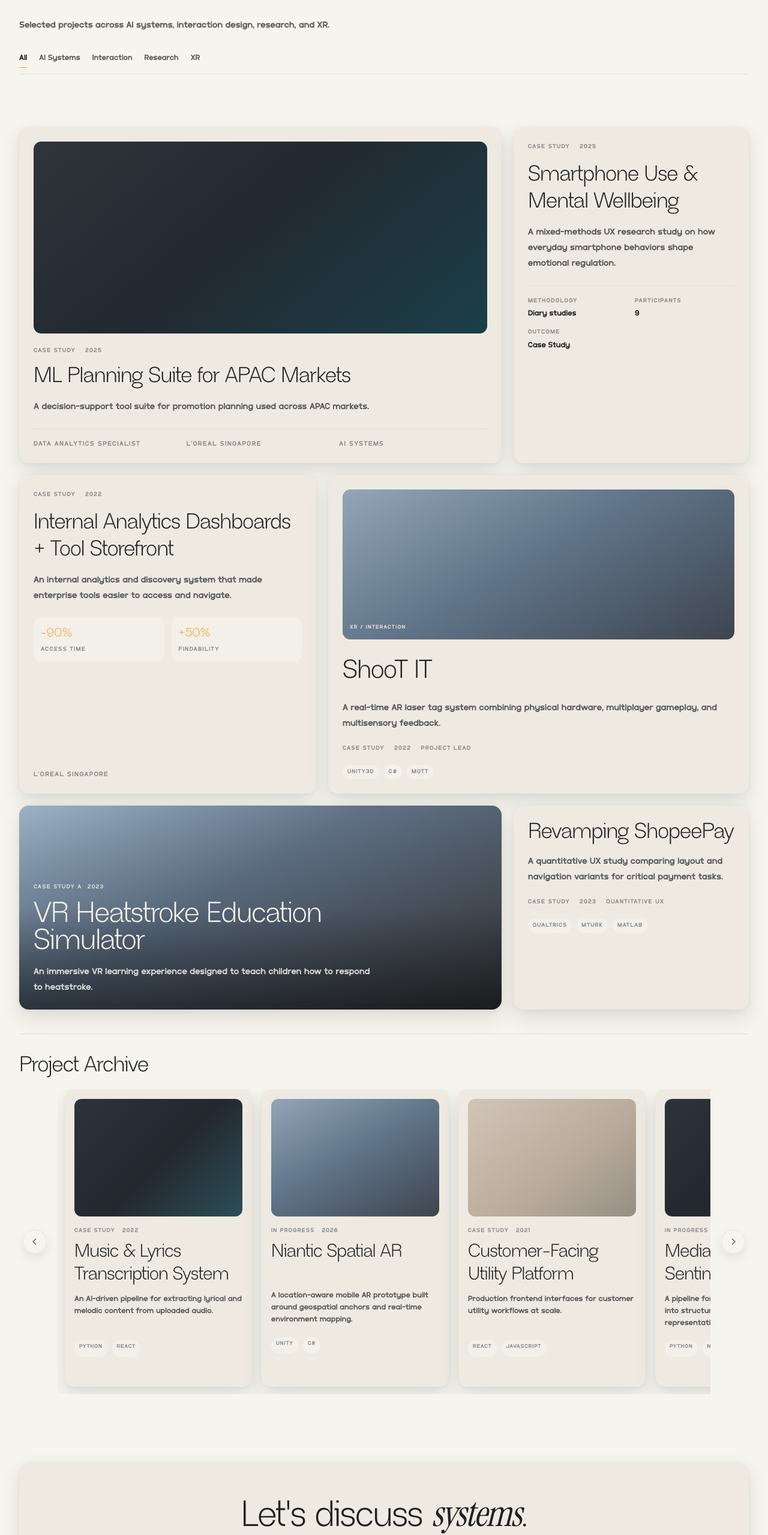
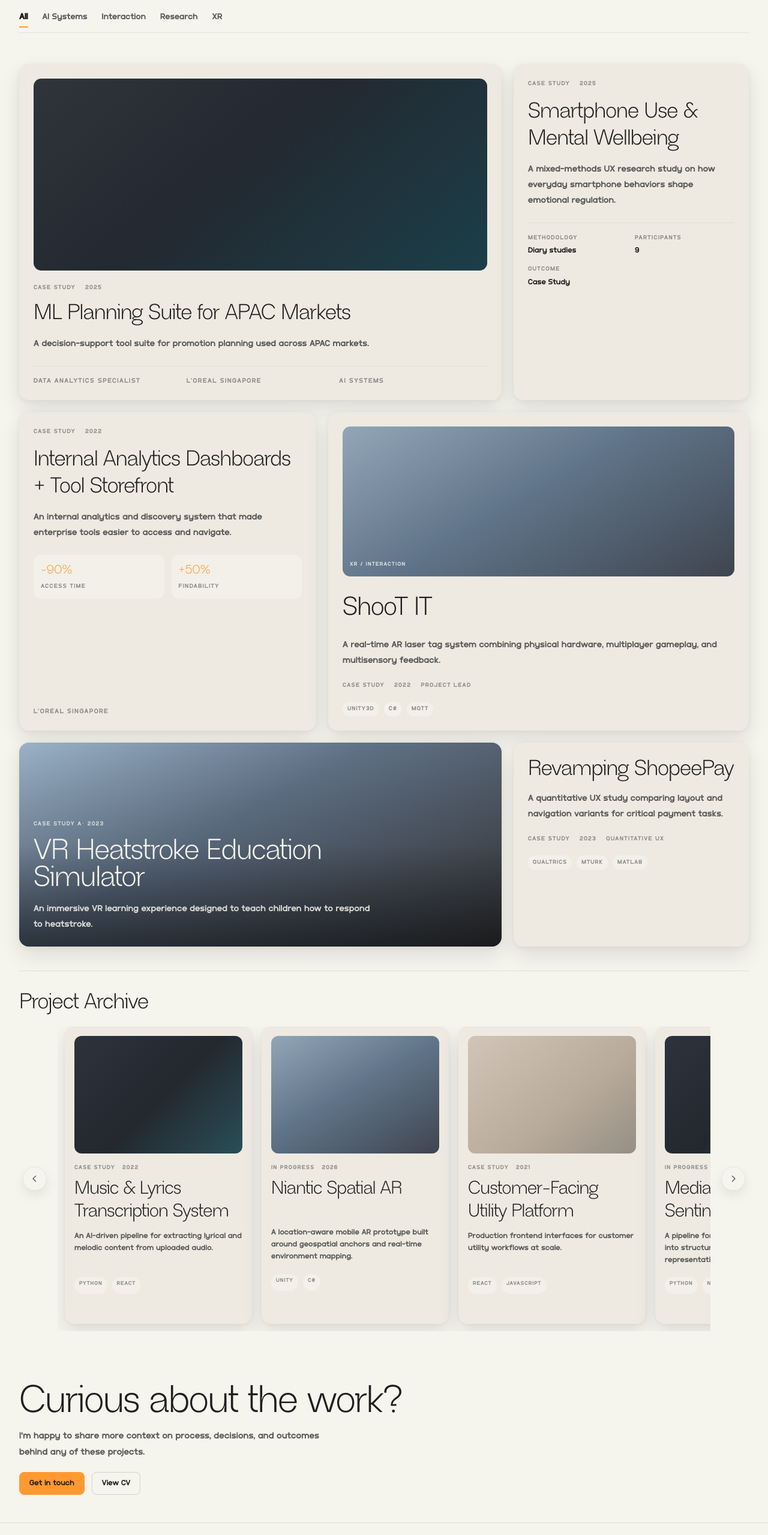
Before and after one commit to arindamshivatrip/P2, a Next.js app: page /work in a window 1280 px wide. Shown: the part 193-2752 px from the top of the page at 60% size. Built offline with nearby package versions, Linux system fonts and the light colour scheme.

Commit message:
Spacing updates home and work

```diff
--- a/src/app/globals.css
+++ b/src/app/globals.css
@@ -12,7 +12,7 @@
   --color-border: 212 212 200;
 
   --space-container: clamp(1rem, 4vw, 2rem);
-  --space-section: clamp(2.5rem, 4.5vw, 4.75rem);
+  --space-section: clamp(2.25rem, 3.6vw, 3.75rem);
 
   --radius-button: 0.5rem;
   --radius-card: 1rem;
--- a/src/components/home/home-cta-section.tsx
+++ b/src/components/home/home-cta-section.tsx
@@ -9,7 +9,7 @@ import { closingCtaContent } from "@/data/home";
 
 export function HomeCtaSection() {
   return (
-    <Section>
+    <Section className="pt-6 md:pt-8">
       <Container>
         <Reveal>
           <div className="max-w-4xl text-left">
--- a/src/components/home/home-hero-section.tsx
+++ b/src/components/home/home-hero-section.tsx
@@ -9,13 +9,13 @@ import { heroContent } from "@/data/home";
 
 export function HomeHeroSection() {
   return (
-    <Section spacing="hero">
+    <Section spacing="hero" className="pb-8 md:pb-10">
       <Container>
-        <div className="relative grid gap-10 md:grid-cols-12 md:gap-12">
+        <div className="relative grid gap-8 md:grid-cols-12 md:gap-8">
           <div className="absolute -left-4 top-20 -z-10 hidden h-56 w-56 rounded-full bg-accent/6 blur-3xl md:block" />
           <div className="md:col-span-8 lg:col-span-8">
             <Reveal amount={0.2}>
-              <DisplayHeading className="mt-4 max-w-[14ch] text-5xl leading-[0.95] md:text-7xl lg:text-[5.2rem]">
+              <DisplayHeading className="max-w-[14ch] text-5xl leading-[0.95] md:text-7xl lg:text-[5.2rem]">
                 I&apos;m Arindam.
                 <br />
                 I <span className="font-serif italic text-accent">design</span> and{" "}
@@ -23,10 +23,10 @@ export function HomeHeroSection() {
                 <br />
                 systems for people.
               </DisplayHeading>
-              <BodyText tone="secondary" className="mt-8 max-w-[58ch] text-[1.02rem]">
+              <BodyText tone="secondary" className="mt-5 max-w-[58ch] text-[1.02rem]">
                 {heroContent.supporting}
               </BodyText>
-              <div className="mt-9 flex flex-wrap items-center gap-3">
+              <div className="mt-6 flex flex-wrap items-center gap-3">
                 <Button asChild>
                   <Link href="/contact">{heroContent.primaryCta}</Link>
                 </Button>
@@ -34,8 +34,8 @@ export function HomeHeroSection() {
             </Reveal>
           </div>
 
-          <div className="md:col-span-4 lg:col-span-4 md:flex md:items-center">
-            <Reveal className="w-full md:translate-y-4" delay={0.08}>
+          <div className="md:col-span-4 lg:col-span-4 md:flex md:items-start md:pt-1">
+            <Reveal className="w-full" delay={0.08}>
               <aside className="rounded-card bg-surface p-6 shadow-card backdrop-blur-sm">
                 <ul className="space-y-4">
                   {heroContent.panel.map((line) => (
--- a/src/components/home/home-lenses-section.tsx
+++ b/src/components/home/home-lenses-section.tsx
@@ -8,7 +8,7 @@ import { lensItems, lensesContent } from "@/data/home";
 
 export function HomeLensesSection() {
   return (
-    <Section>
+    <Section className="pt-5 md:pt-6 pb-8 md:pb-10">
       <Container>
         <div className="rounded-[1.25rem] bg-surface p-6 shadow-card md:p-10">
           <Reveal>
--- a/src/components/home/home-selected-projects-section.tsx
+++ b/src/components/home/home-selected-projects-section.tsx
@@ -23,7 +23,7 @@ export function HomeSelectedProjectsSection() {
   }
 
   return (
-    <Section className="bg-background">
+    <Section className="bg-background pt-3 md:pt-5 pb-8 md:pb-10">
       <Container>
         <div className="flex items-end justify-between gap-4">
           <Reveal>
--- a/src/components/layout/section.tsx
+++ b/src/components/layout/section.tsx
@@ -11,8 +11,8 @@ export function Section({ children, className, spacing = "default", ...props }:
     <section
       className={cn(
         spacing === "default" && "py-section",
-        spacing === "compact" && "py-10 md:py-14",
-        spacing === "hero" && "pt-12 pb-12 md:pt-[4.5rem] md:pb-14",
+        spacing === "compact" && "py-8 md:py-10",
+        spacing === "hero" && "pt-10 pb-10 md:pt-14 md:pb-12",
         className
       )}
       {...props}
--- a/src/components/work/work-cta.tsx
+++ b/src/components/work/work-cta.tsx
@@ -9,14 +9,15 @@ export function WorkCta() {
   return (
     <Section>
       <Container>
-        <div className="rounded-[1.25rem] bg-surface px-6 py-10 text-center shadow-card md:px-10 md:py-14">
-          <DisplayHeading as="h2" className="text-5xl md:text-[3.8rem]">
-            Let&apos;s discuss <span className="font-serif italic">systems</span>.
+        <div className="max-w-4xl text-left">
+          <DisplayHeading as="h2" className="text-5xl md:text-[4rem]">
+            Curious about the work?
           </DisplayHeading>
-          <BodyText tone="secondary" className="mx-auto mt-4 max-w-2xl">
-            If a project resonates, I&apos;m happy to share deeper case-study context.
+          <BodyText tone="secondary" className="mt-3 max-w-[58ch] text-[1.02rem] leading-relaxed">
+            I&apos;m happy to share more context on process, decisions, and outcomes behind any of
+            these projects.
           </BodyText>
-          <div className="mt-8 flex flex-wrap justify-center gap-3">
+          <div className="mt-5 flex flex-wrap items-center justify-start gap-3">
             <Button asChild>
               <Link href="/contact">Get in touch</Link>
             </Button>
--- a/src/components/work/work-filters.tsx
+++ b/src/components/work/work-filters.tsx
@@ -16,20 +16,20 @@ type WorkFiltersProps = {
 
 export function WorkFilters({ activeFilter }: WorkFiltersProps) {
   return (
-    <Container className="pb-6 md:pb-8">
-      <div className="flex flex-wrap items-center gap-x-5 gap-y-2 border-b border-border/55 pb-3">
+    <Container className="pb-2 md:pb-3">
+      <div className="flex flex-wrap items-center gap-x-6 gap-y-2.5 border-b border-border/55 pb-2.5">
         {filters.map((filter) => (
           <Link
             key={filter.value}
             href={filter.value === "all" ? "/work" : `/work?focus=${filter.value}`}
             className={cn(
-              "relative pb-1 font-body text-sm text-text-secondary transition-colors hover:text-foreground",
-              activeFilter === filter.value && "text-foreground font-medium"
+              "relative pb-1 font-body text-[0.96rem] font-medium text-text-secondary transition-colors hover:text-foreground",
+              activeFilter === filter.value && "text-foreground font-semibold"
             )}
           >
             {filter.label}
             {activeFilter === filter.value ? (
-              <span className="absolute -bottom-[2px] left-0 h-px w-full bg-accent" />
+              <span className="absolute -bottom-[2px] left-0 h-[2px] w-full bg-accent" />
             ) : null}
           </Link>
         ))}
--- a/src/components/work/work-header.tsx
+++ b/src/components/work/work-header.tsx
@@ -1,18 +1,14 @@
 import { Container } from "@/components/layout/container";
 import { Section } from "@/components/layout/section";
-import { BodyText } from "@/components/typography/body-text";
 import { DisplayHeading } from "@/components/typography/display-heading";
 
 export function WorkHeader() {
   return (
-    <Section spacing="compact" className="pb-6 md:pb-8">
+    <Section spacing="compact" className="pb-4 md:pb-5">
       <Container>
         <DisplayHeading as="h1" className="text-5xl md:text-7xl">
           Work
         </DisplayHeading>
-        <BodyText tone="secondary" className="mt-4 max-w-2xl">
-          Selected projects across AI systems, interaction design, research, and XR.
-        </BodyText>
       </Container>
     </Section>
   );
```
